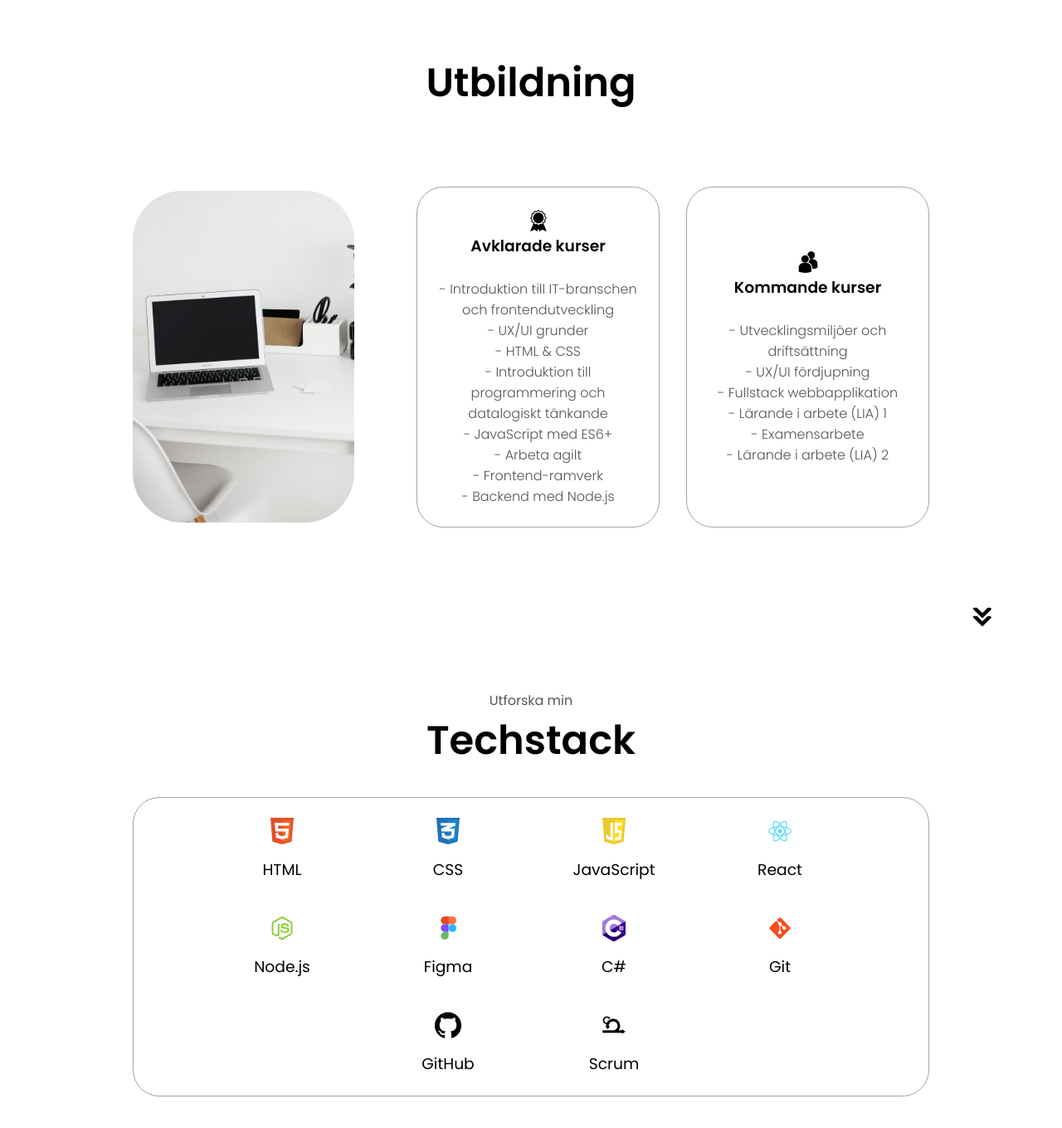
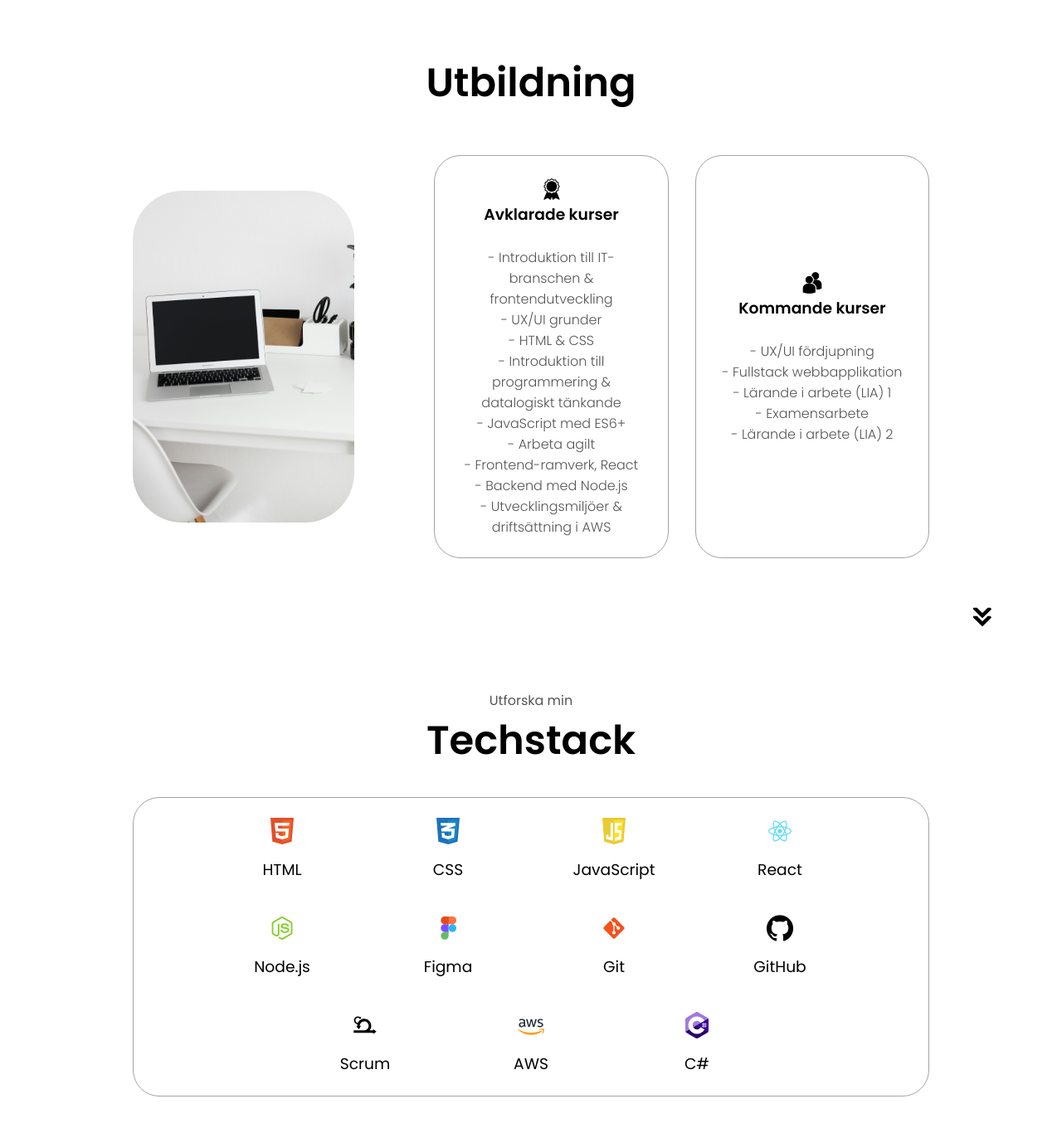
Before and after one commit to MaRos10/Portfolio, a React (Vite) app: page / in a window 1280 px wide. Shown: the part 864-2224 px from the top of the page at 83% size. Built offline with nearby package versions, Linux system fonts and the light colour scheme.

Commit message:
Updated courses and techstack

```diff
--- a/src/components/About/About.jsx
+++ b/src/components/About/About.jsx
@@ -15,18 +15,18 @@ const About = () => (
             <img src={experienceIkon} alt="experience icon" className="icon" />
             <h3>Avklarade kurser</h3> <br />
             <p className="subjects">
-              - Introduktion till IT-branschen och frontendutveckling <br /> -
+              - Introduktion till IT-branschen & frontendutveckling <br /> -
               UX/UI grunder <br /> - HTML & CSS <br />
-              - Introduktion till programmering och datalogiskt tänkande <br />
+              - Introduktion till programmering & datalogiskt tänkande <br />
               - JavaScript med ES6+ <br /> - Arbeta agilt <br />-
-              Frontend-ramverk <br />- Backend med Node.js
+              Frontend-ramverk, React <br />- Backend med Node.js <br /> -
+              Utvecklingsmiljöer & driftsättning i AWS
             </p>
           </div>
           <div className="details-container">
             <img src={educationIcon} alt="education icon" className="icon" />
             <h3>Kommande kurser</h3> <br />
             <p className="subjects">
-              - Utvecklingsmiljöer och driftsättning <br />
               - UX/UI fördjupning <br /> - Fullstack webbapplikation <br /> -
               Lärande i arbete (LIA) 1 <br /> - Examensarbete <br /> - Lärande i
               arbete (LIA) 2
--- a/src/components/Experience/Experience.jsx
+++ b/src/components/Experience/Experience.jsx
@@ -8,6 +8,7 @@ import csharpLogo from "../../assets/csharp.svg";
 import gitLogo from "../../assets/git.svg";
 import githubLogo from "../../assets/github.png";
 import scrumLogo from "../../assets/scrum.svg";
+import awsLogo from "../../assets/aws.svg";
 
 const Experience = () => (
   <section id="experience">
@@ -54,12 +55,7 @@ const Experience = () => (
                 <h3 className="tech-title">Figma</h3>
               </div>
             </article>
-            <article>
-              <img src={csharpLogo} alt="C-sharp" className="icon" />
-              <div>
-                <h3 className="tech-title">C#</h3>
-              </div>
-            </article>
+
             <article>
               <img src={gitLogo} alt="Git" className="icon" />
               <div>
@@ -78,6 +74,18 @@ const Experience = () => (
                 <h3 className="tech-title">Scrum</h3>
               </div>
             </article>
+            <article>
+              <img src={awsLogo} alt="AWS" className="icon" />
+              <div>
+                <h3 className="tech-title">AWS</h3>
+              </div>
+            </article>
+            <article>
+              <img src={csharpLogo} alt="C-sharp" className="icon" />
+              <div>
+                <h3 className="tech-title">C#</h3>
+              </div>
+            </article>
           </div>
         </div>
       </div>
```
